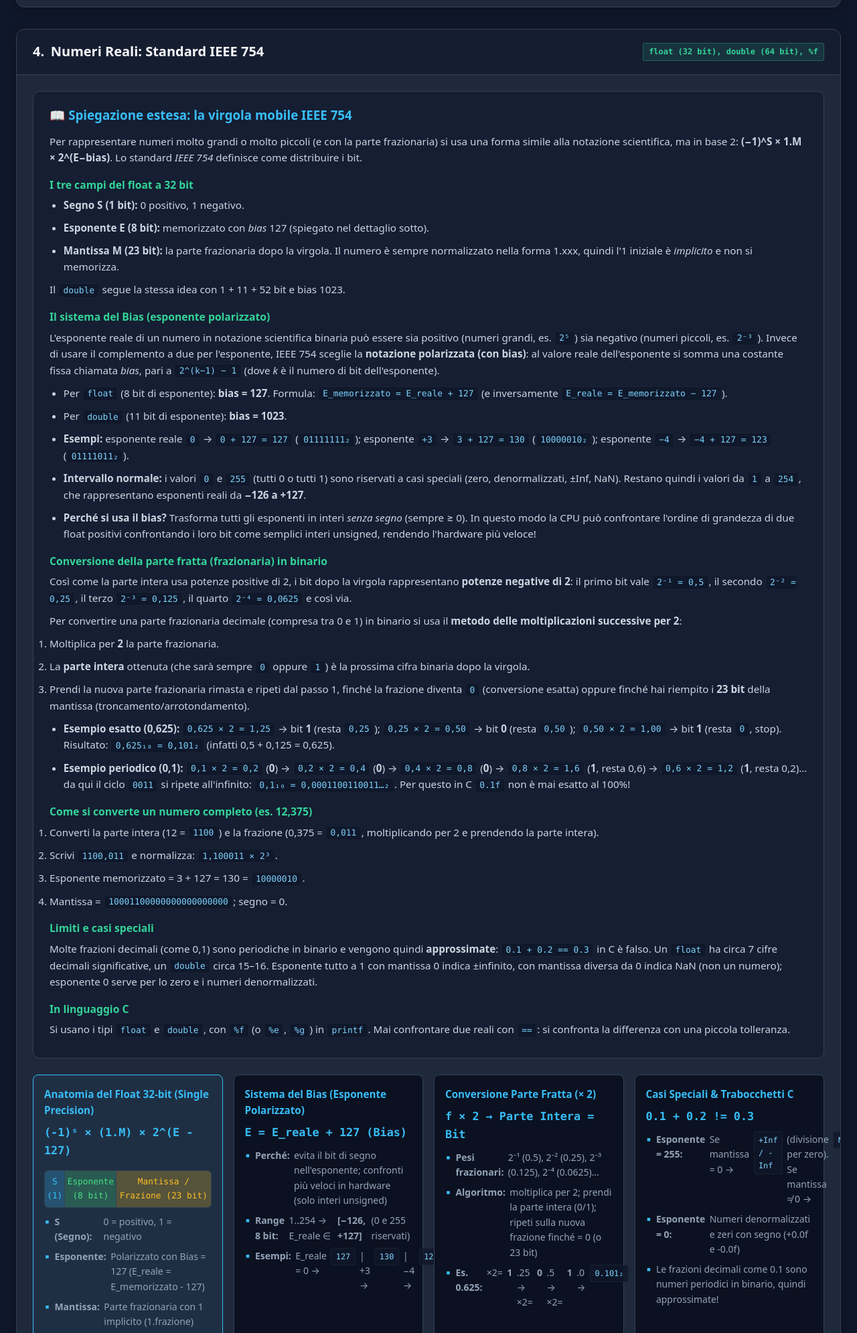
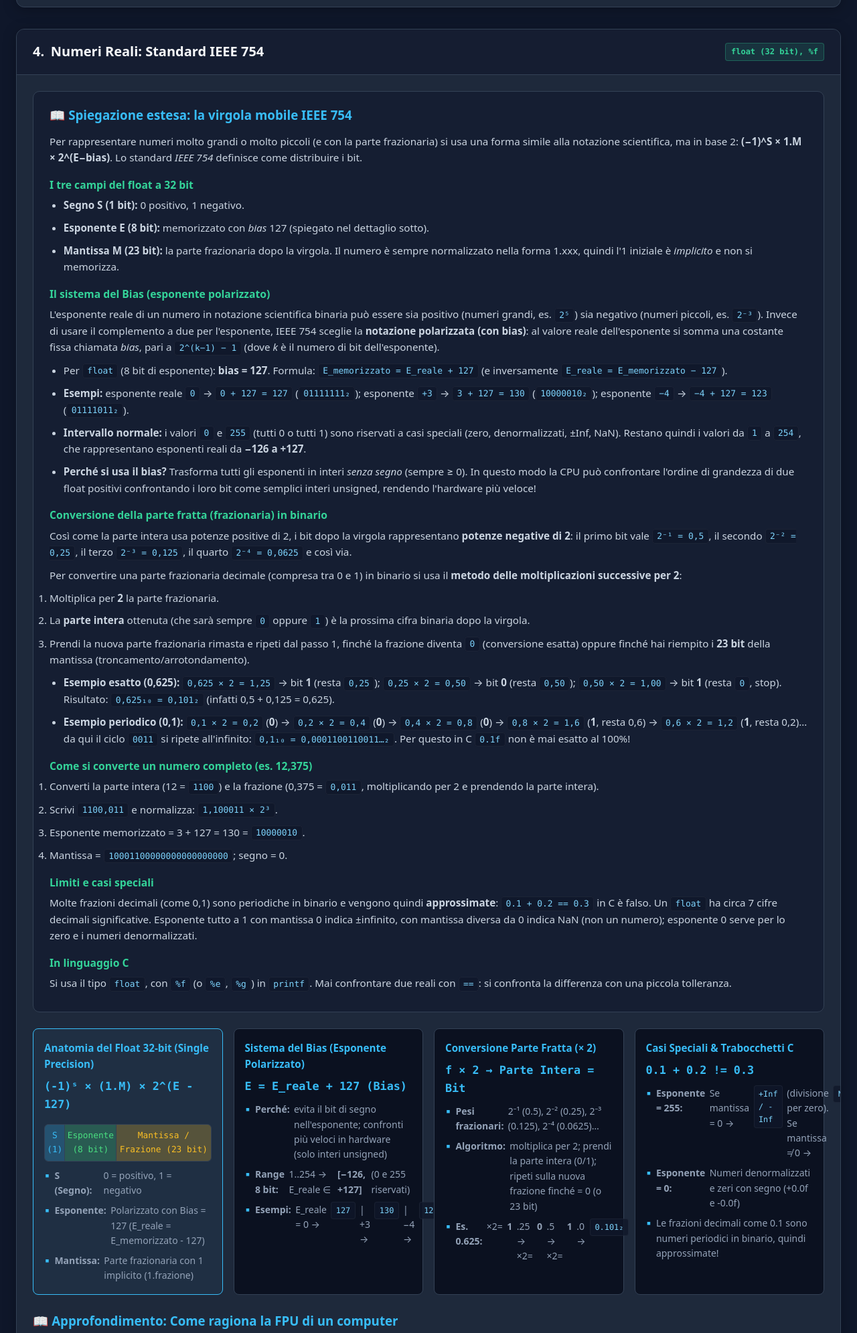
Before and after one commit to Amarte81/codifica-dati, a plain HTML site: page index.html in a window 1280 px wide. Shown: the part 6032-8023 px from the top of the page at 67% size. Drawn offline with Linux system fonts and the light colour scheme.

Commit message:
IEEE 754: rimossi riferimenti a double, mantenuto solo float (32 bit)

```diff
--- a/index.html
+++ b/index.html
@@ -1221,7 +1221,7 @@
         <div class="section-title">
           <span>4.</span> Numeri Reali: Standard IEEE 754
         </div>
-        <span class="badge-c">float (32 bit), double (64 bit), %f</span>
+        <span class="badge-c">float (32 bit), %f</span>
       </div>
       <div class="section-body">
         <div class="intro-dense">I numeri reali si memorizzano in virgola mobile (IEEE 754): segno, esponente con bias e mantissa. Ampio intervallo, precisione limitata.</div>
@@ -1234,13 +1234,11 @@
             <li><strong>Esponente E (8 bit):</strong> memorizzato con <em>bias</em> 127 (spiegato nel dettaglio sotto).</li>
             <li><strong>Mantissa M (23 bit):</strong> la parte frazionaria dopo la virgola. Il numero è sempre normalizzato nella forma 1.xxx, quindi l'1 iniziale è <em>implicito</em> e non si memorizza.</li>
           </ul>
-          <p>Il <code>double</code> segue la stessa idea con 1 + 11 + 52 bit e bias 1023.</p>
 
           <h4>Il sistema del Bias (esponente polarizzato)</h4>
           <p>L'esponente reale di un numero in notazione scientifica binaria può essere sia positivo (numeri grandi, es. <code>2⁵</code>) sia negativo (numeri piccoli, es. <code>2⁻³</code>). Invece di usare il complemento a due per l'esponente, IEEE 754 sceglie la <strong>notazione polarizzata (con bias)</strong>: al valore reale dell'esponente si somma una costante fissa chiamata <em>bias</em>, pari a <code>2^(k−1) − 1</code> (dove <em>k</em> è il numero di bit dell'esponente).</p>
           <ul>
             <li>Per <code>float</code> (8 bit di esponente): <strong>bias = 127</strong>. Formula: <code>E_memorizzato = E_reale + 127</code> (e inversamente <code>E_reale = E_memorizzato − 127</code>).</li>
-            <li>Per <code>double</code> (11 bit di esponente): <strong>bias = 1023</strong>.</li>
             <li><strong>Esempi:</strong> esponente reale <code>0</code> → <code>0 + 127 = 127</code> (<code>01111111₂</code>); esponente <code>+3</code> → <code>3 + 127 = 130</code> (<code>10000010₂</code>); esponente <code>−4</code> → <code>−4 + 127 = 123</code> (<code>01111011₂</code>).</li>
             <li><strong>Intervallo normale:</strong> i valori <code>0</code> e <code>255</code> (tutti 0 o tutti 1) sono riservati a casi speciali (zero, denormalizzati, ±Inf, NaN). Restano quindi i valori da <code>1</code> a <code>254</code>, che rappresentano esponenti reali da <strong>−126 a +127</strong>.</li>
             <li><strong>Perché si usa il bias?</strong> Trasforma tutti gli esponenti in interi <em>senza segno</em> (sempre ≥ 0). In questo modo la CPU può confrontare l'ordine di grandezza di due float positivi confrontando i loro bit come semplici interi unsigned, rendendo l'hardware più veloce!</li>
@@ -1276,9 +1274,9 @@
             <li>Mantissa = <code>10001100000000000000000</code>; segno = 0.</li>
           </ol>
           <h4>Limiti e casi speciali</h4>
-          <p>Molte frazioni decimali (come 0,1) sono periodiche in binario e vengono quindi <strong>approssimate</strong>: <code>0.1 + 0.2 == 0.3</code> in C è falso. Un <code>float</code> ha circa 7 cifre decimali significative, un <code>double</code> circa 15–16. Esponente tutto a 1 con mantissa 0 indica ±infinito, con mantissa diversa da 0 indica NaN (non un numero); esponente 0 serve per lo zero e i numeri denormalizzati.</p>
+          <p>Molte frazioni decimali (come 0,1) sono periodiche in binario e vengono quindi <strong>approssimate</strong>: <code>0.1 + 0.2 == 0.3</code> in C è falso. Un <code>float</code> ha circa 7 cifre decimali significative. Esponente tutto a 1 con mantissa 0 indica ±infinito, con mantissa diversa da 0 indica NaN (non un numero); esponente 0 serve per lo zero e i numeri denormalizzati.</p>
           <h4>In linguaggio C</h4>
-          <p>Si usano i tipi <code>float</code> e <code>double</code>, con <code>%f</code> (o <code>%e</code>, <code>%g</code>) in <code>printf</code>. Mai confrontare due reali con <code>==</code>: si confronta la differenza con una piccola tolleranza.</p>
+          <p>Si usa il tipo <code>float</code>, con <code>%f</code> (o <code>%e</code>, <code>%g</code>) in <code>printf</code>. Mai confrontare due reali con <code>==</code>: si confronta la differenza con una piccola tolleranza.</p>
         </div>
 
         <!-- DENSE PROIEZIONE -->
@@ -1305,7 +1303,7 @@
             <ul>
               <li><strong>Perché:</strong> evita il bit di segno nell'esponente; confronti più veloci in hardware (solo interi unsigned)</li>
               <li><strong>Range 8 bit:</strong> 1..254 → E_reale ∈ <strong>[−126, +127]</strong> (0 e 255 riservati)</li>
-              <li><strong>Esempi:</strong> E_reale = 0 → <code>127</code> | +3 → <code>130</code> | −4 → <code>123</code> (<code>double</code>: bias = 1023)</li>
+              <li><strong>Esempi:</strong> E_reale = 0 → <code>127</code> | +3 → <code>130</code> | −4 → <code>123</code></li>
             </ul>
           </div>
           <div class="dense-box">
@@ -1819,7 +1817,7 @@
               </tr>
               <tr>
                 <td><strong>Numeri reali</strong></td>
-                <td><code style="color: #4ade80; font-weight: bold;">IEEE 754 (Float32 / Double64)</code></td>
+                <td><code style="color: #4ade80; font-weight: bold;">IEEE 754 (Float 32-bit)</code></td>
                 <td>FPU, calcolo scientifico, grafica 3D</td>
                 <td>Notazione scientifica binaria con segno, esponente polarizzato (bias) e mantissa.</td>
               </tr>
```
